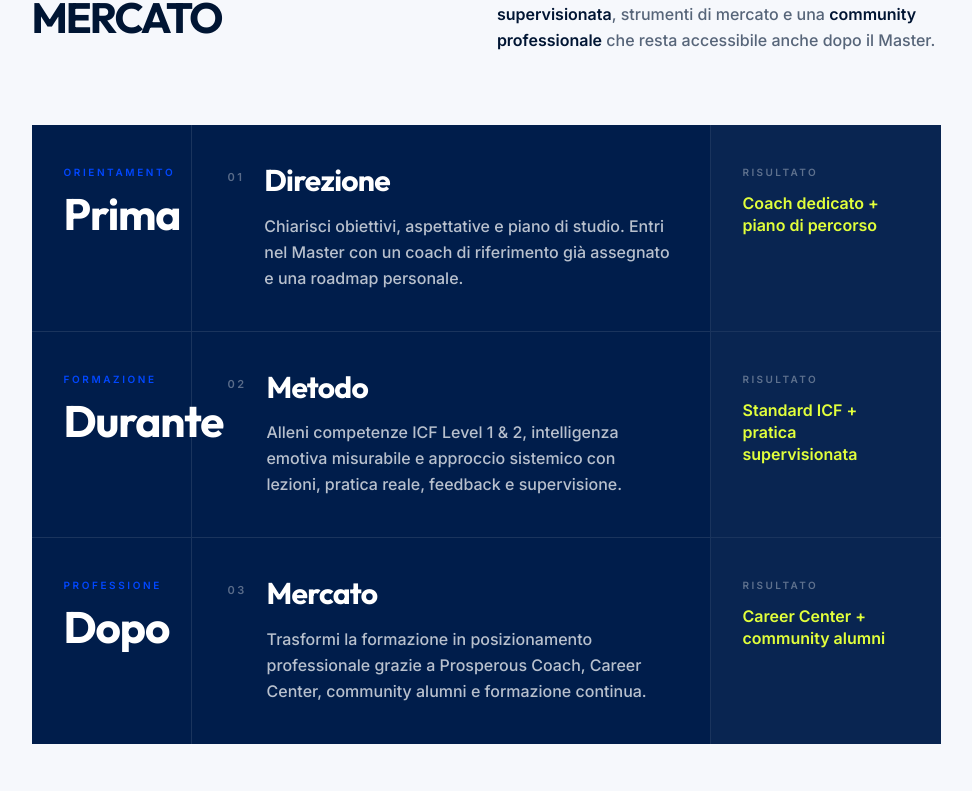
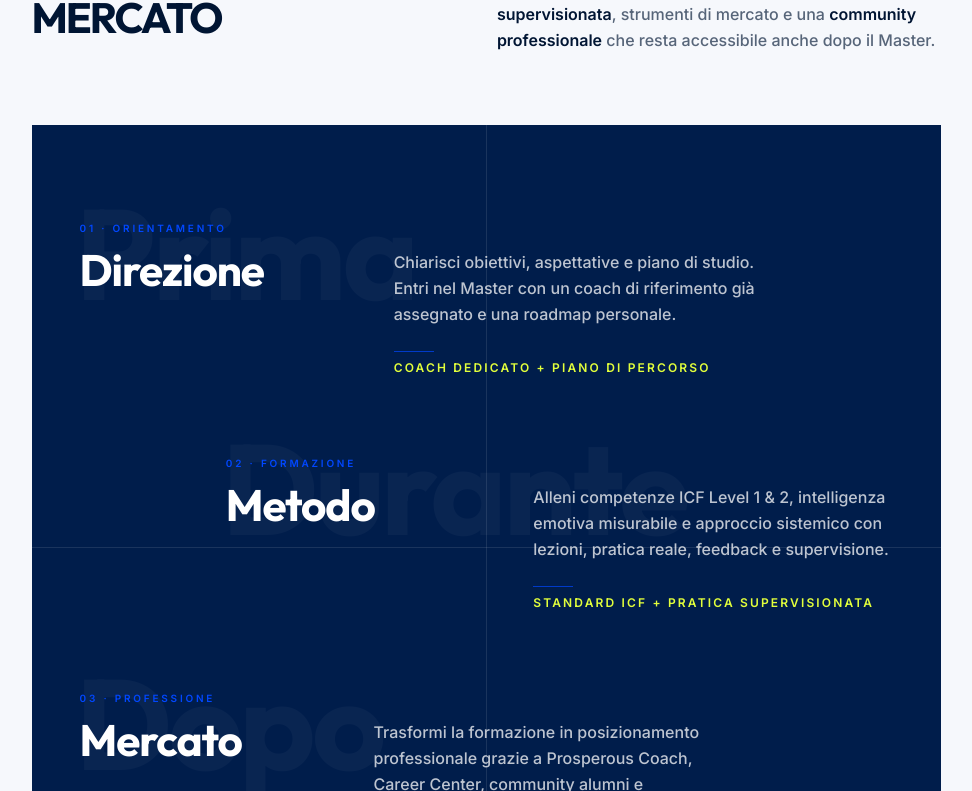
Before and after one commit to danielecolasanti22-wq/asterys-lab---scuola-di-coaching-icf, a React (Vite) app: page /corsi/apcm in a window 1280 px wide. Shown: the part 2049-2840 px from the top of the page, without its empty margins (154-1126 px from the left). Built offline with nearby package versions, Linux system fonts and the light colour scheme.

Commit message:
Make APCM benefits journey more editorial

```diff
--- a/src/pages/CourseDetail.tsx
+++ b/src/pages/CourseDetail.tsx
@@ -587,7 +587,9 @@ export default function CourseDetail() {
               ) : null}
             </div>
 
-            <div className="bg-[#001D4B] text-white">
+            <div className="relative overflow-hidden bg-[#001D4B] px-6 py-8 text-white sm:px-8 lg:px-12 lg:py-14">
+              <div className="pointer-events-none absolute inset-x-0 top-1/2 h-px bg-white/10" />
+              <div className="pointer-events-none absolute left-1/2 top-0 hidden h-full w-px bg-white/10 lg:block" />
               {[
                 {
                   phase: 'Prima',
@@ -613,42 +615,35 @@ export default function CourseDetail() {
                     'Trasformi la formazione in posizionamento professionale grazie a Prosperous Coach, Career Center, community alumni e formazione continua.',
                   output: 'Career Center + community alumni',
                 },
-              ].map((phase, i, arr) => (
-                <div key={phase.phase}>
-                  <div className="grid lg:grid-cols-[160px_1fr_230px]">
-                    <div className="px-6 py-7 lg:px-8 lg:py-10 border-b lg:border-b-0 lg:border-r border-white/10">
-                      <p className="text-[10px] font-black uppercase tracking-[0.26em] text-brand-accent mb-3">
-                        {phase.label}
-                      </p>
-                      <p className="text-3xl sm:text-4xl lg:text-[2.75rem] font-display font-black tracking-tight leading-none">
-                        {phase.phase}
-                      </p>
-                    </div>
-                    <div className="px-6 py-7 lg:px-9 lg:py-10 border-b lg:border-b-0 lg:border-r border-white/10">
-                      <div className="flex items-start gap-5">
-                        <span className="hidden sm:block mt-1 text-[11px] font-black uppercase tracking-[0.22em] text-white/35">
-                          {String(i + 1).padStart(2, '0')}
-                        </span>
-                        <div>
-                          <h3 className="text-2xl sm:text-3xl font-display font-black tracking-tight leading-[1.05] mb-4">
-                            {phase.title}
-                          </h3>
-                          <p className="text-sm sm:text-base text-white/72 leading-relaxed font-medium max-w-xl">
-                            {phase.body}
-                          </p>
-                        </div>
-                      </div>
-                    </div>
-                    <div className="px-6 py-7 lg:px-8 lg:py-10 bg-white/[0.035]">
-                      <p className="text-[10px] font-black uppercase tracking-[0.24em] text-white/35 mb-3">
-                        Risultato
-                      </p>
-                      <p className="text-sm sm:text-base font-black leading-snug text-[#E2FF3B]">
+              ].map((phase, i) => (
+                <div
+                  key={phase.phase}
+                  className={`relative grid gap-6 py-8 lg:grid-cols-[0.7fr_1fr] lg:gap-14 lg:py-10 ${
+                    i === 1 ? 'lg:ml-[18%]' : i === 2 ? 'lg:max-w-[78%]' : 'lg:max-w-[84%]'
+                  }`}
+                >
+                  <div className="relative">
+                    <span className="absolute -left-1 -top-8 select-none font-display text-7xl font-black leading-none tracking-tight text-white/[0.035] sm:text-8xl lg:text-9xl">
+                      {phase.phase}
+                    </span>
+                    <p className="relative text-[10px] font-black uppercase tracking-[0.28em] text-brand-accent mb-3">
+                      {String(i + 1).padStart(2, '0')} · {phase.label}
+                    </p>
+                    <h3 className="relative text-3xl sm:text-4xl lg:text-[2.75rem] font-display font-black tracking-tight leading-[0.98]">
+                      {phase.title}
+                    </h3>
+                  </div>
+                  <div className="relative lg:pt-7">
+                    <p className="text-sm sm:text-base text-white/74 leading-relaxed font-medium max-w-xl">
+                      {phase.body}
+                    </p>
+                    <div className="mt-6 flex flex-wrap items-center gap-x-4 gap-y-2">
+                      <span className="h-px w-10 bg-brand-accent/70" />
+                      <p className="text-[11px] sm:text-xs font-black uppercase tracking-[0.18em] text-[#E2FF3B]">
                         {phase.output}
                       </p>
                     </div>
                   </div>
-                  {i < arr.length - 1 ? <div className="h-px bg-white/10" /> : null}
                 </div>
               ))}
             </div>
```
